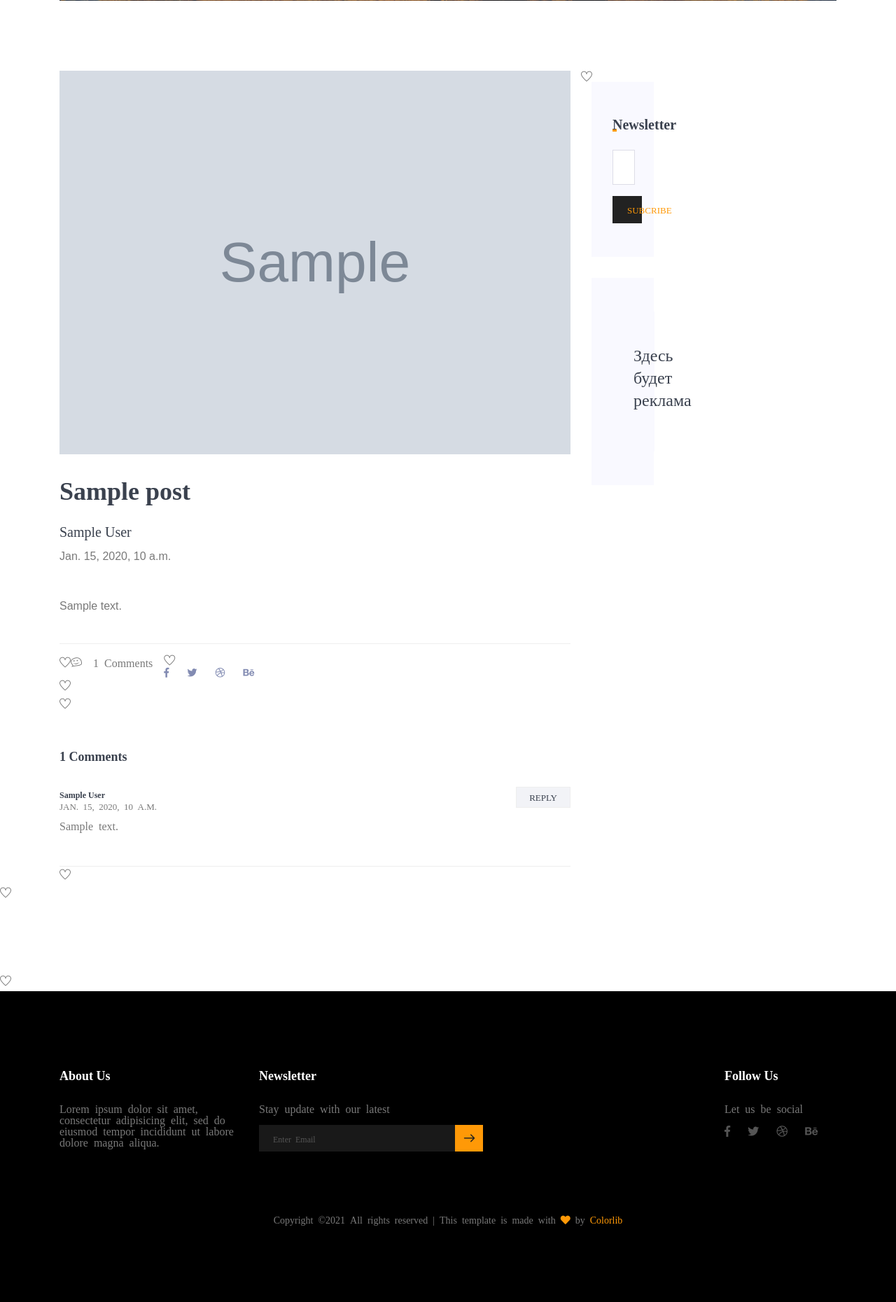
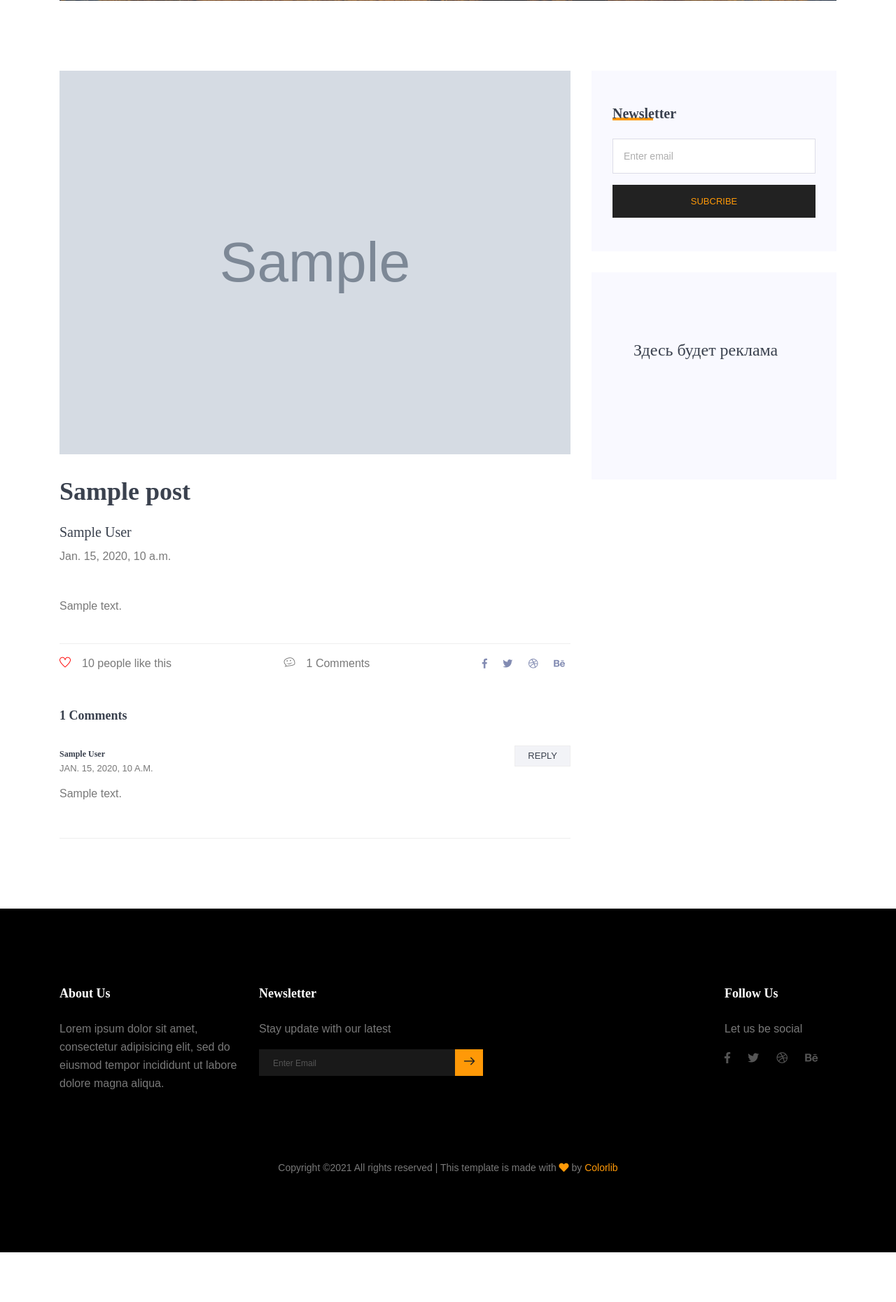
Before and after one commit to AlBan52/Blog_Repair, a Django app: template templates/blog-details.html in a window 1280 px wide. Shown: the part 483-2343 px from the top of the page at 70% size. After the commit the page ends 2272 px from the top, so only its background shows below. Run offline with Django 3.2, Linux system fonts and the light colour scheme; the template is opened without the code that fills it: most values are stand-ins (such as "Sample title", 1, 10 or a date in 2020); grey boxes marked "Sample" are stand-in pictures; some libraries are stand-ins or nearby versions.

Commit message:
Bug in "ti-heart" fixed

```diff
--- a/templates/blog-details.html
+++ b/templates/blog-details.html
@@ -88,7 +88,7 @@
                 <p>{{post.text}}</p>
                <div class="news_d_footer flex-column flex-sm-row">
                  <a href="#"><span class="align-middle mr-2">
-                  <i class="ti-heart" style="color:red ></i></span>{{post.likes_amount}} people like this</a>
+                  <i class="ti-heart" style="color:red" ></i></span>{{post.likes_amount}} people like this</a>
                  <a class="justify-content-sm-center ml-sm-auto mt-sm-0 mt-2" href="#"><span class="align-middle mr-2"><i class="ti-themify-favicon"></i></span>{{ post.comments|length }} Comments</a>
                  <div class="news_socail ml-sm-auto mt-sm-0 mt-2">
                <a href="#"><i class="fab fa-facebook-f"></i></a>
```
